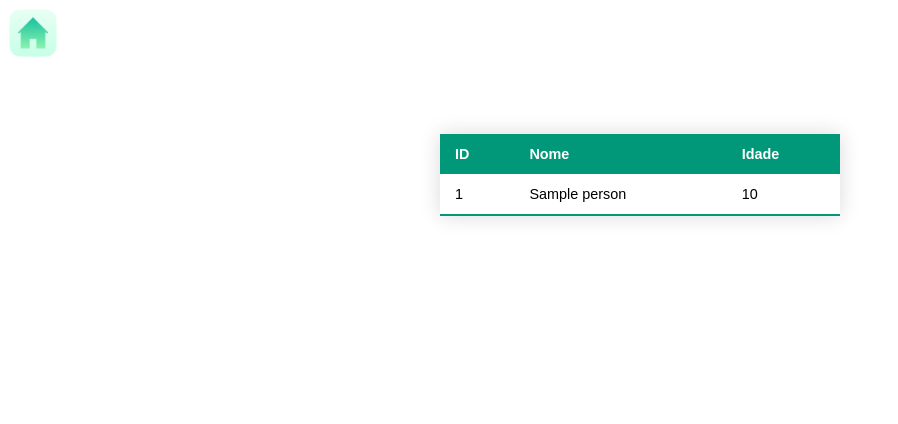
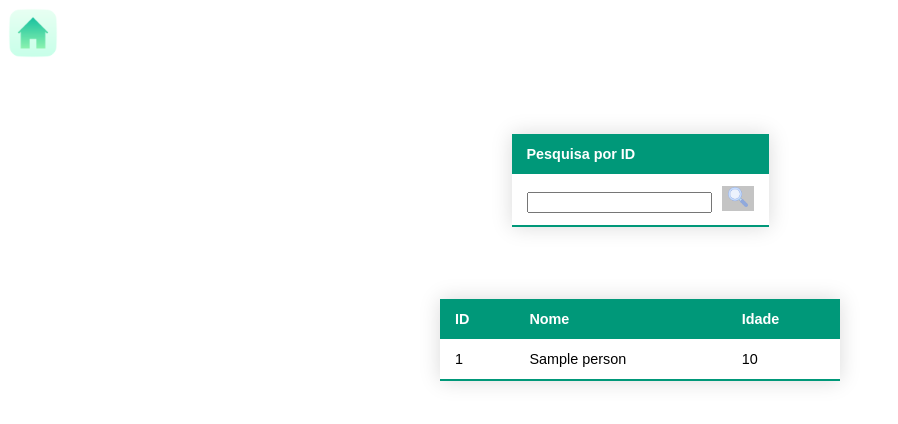
Before and after one commit to LeudoNeto/api-crud-com-php, a PHP site: page /read.php in a window 1280 px wide. Shown: the top 424 px of the page, without its empty margins (0-898 px from the left). Run offline with PHP 8.4, Linux system fonts and the light colour scheme; tables that the repository leaves empty or names only in its code hold one stand-in row (values such as "Sample post"); some libraries are stand-ins or nearby versions; grey boxes are pictures that could not be loaded.

Commit message:
pesquisa e deleta por id + README

```diff
--- a/read.php
+++ b/read.php
@@ -8,6 +8,21 @@
   <body>
 
   <a href="index.php"><img height="50" src="img/home.png"></a>
+
+  <table class="styled-table" id="search-table">
+    <thead>
+      <tr>
+        <th>Pesquisa por ID</th>
+      </tr>
+    </thead>
+    <tbody>
+      <tr>
+        <form>
+          <td><input type="number" name='id'><button id="search" style='border: 0px solid black; cursor: pointer;' class='edit-icon'><img height='20' src='img/search.png' ></button></td>
+        </form>
+      </tr>
+    </tbody>
+  </table>
 
     <table class="styled-table">
         <thead>
@@ -21,7 +36,10 @@
         <?php
         require_once "Person.php";
 
+        $id = $_REQUEST["id"] ?? 0;
+
         $person = new Person;
+        $person->setId($id);
 
         $data = $person->read();
 
--- a/styles/crud.css
+++ b/styles/crud.css
@@ -35,6 +35,14 @@
 .styled-table tbody tr.active-row {
     font-weight: bold;
     color: #009879;
+}
+
+#search-table {
+    min-width: 200px;
+}
+
+#search {
+    margin-left: 10px;
 }
 
 .crud-button {
```
Also changed, not shown: delete.php (+15 -0 lines), README.md, img/search.png (added), testes/create.gif (added), testes/delete.gif (added), testes/read.gif (added), testes/update.gif (added).
